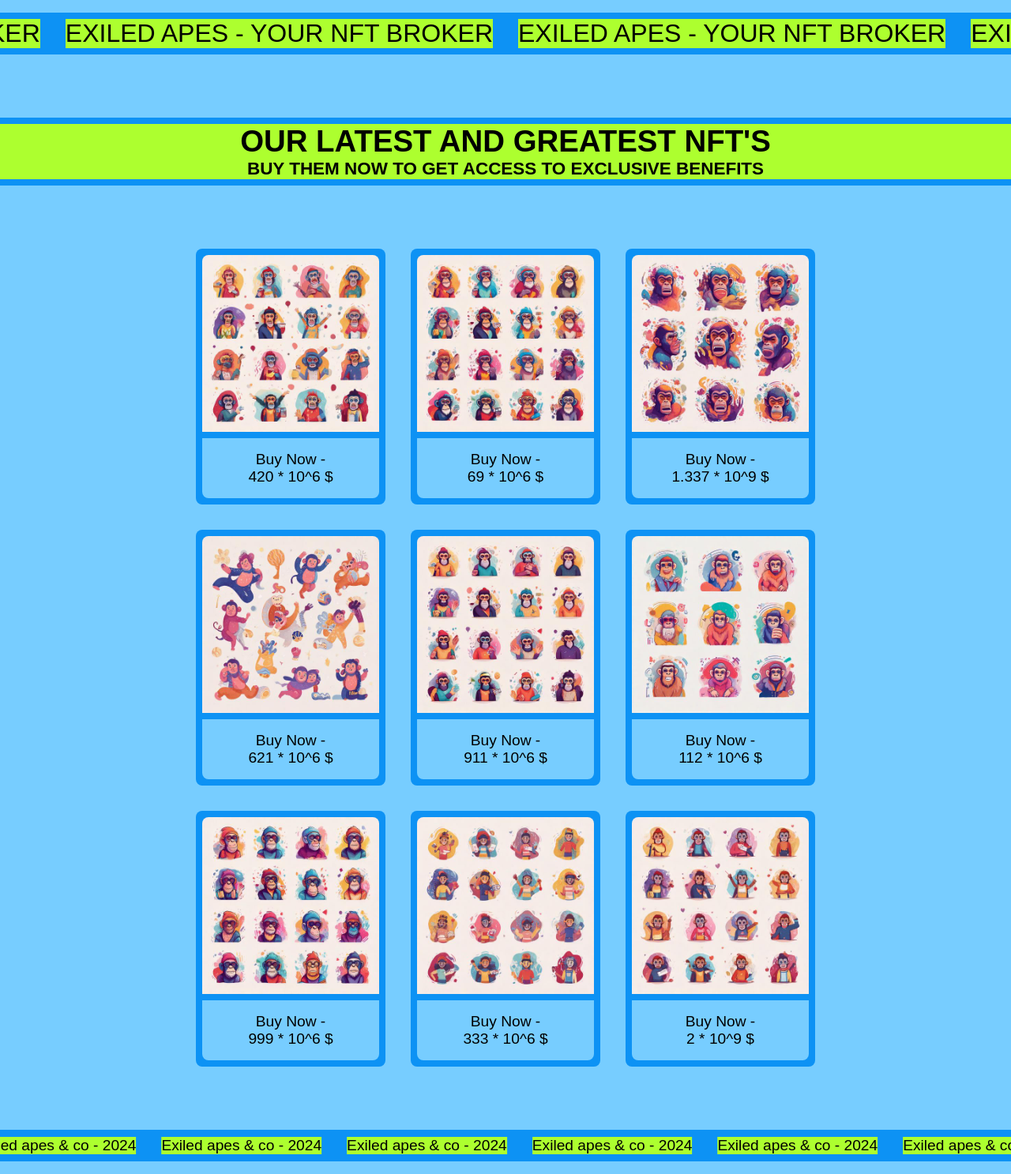
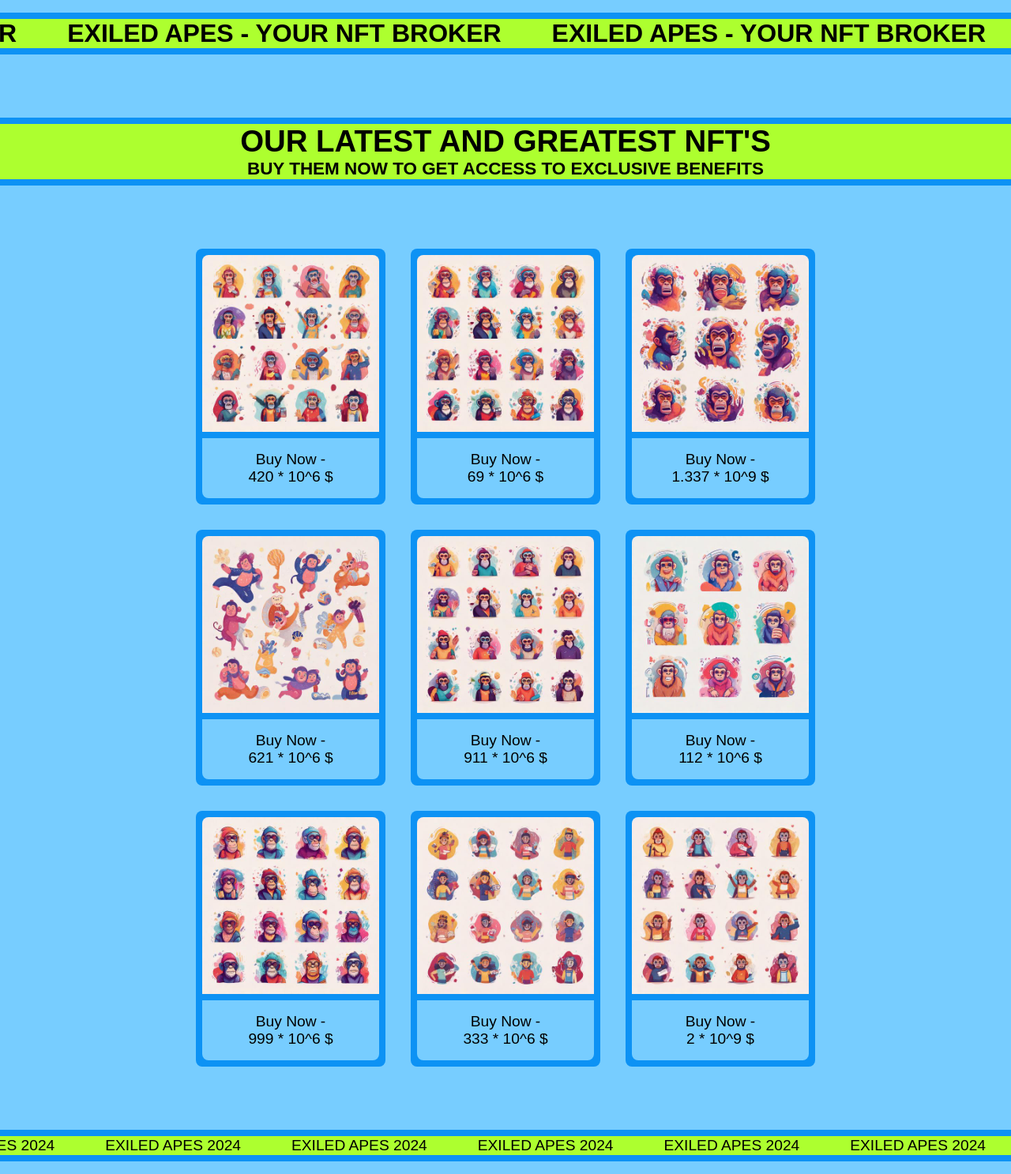
Before and after one commit to Mohamm-a/Webb1-projekt, a plain HTML site: page projekt/katalog-projekt/index.html in a window 1280 px wide. Shown: the whole page at 79% size. Drawn offline with Linux system fonts and the light colour scheme; a web font is replaced by a local one.

Commit message:
Portfolio - Updated footer & katalog-projekt

```diff
--- a/projekt/katalog-projekt/index.html
+++ b/projekt/katalog-projekt/index.html
@@ -10,46 +10,10 @@
 <body>
 
     <header>
-        <ul>
-            <li>
-                EXILED APES - YOUR NFT BROKER
-            </li>
-        </ul>
-        <ul aria-hidden="true">
-            <li>
-                EXILED APES - YOUR NFT BROKER
-            </li>
-        </ul>
-        <ul aria-hidden="true">
-            <li>
-                EXILED APES - YOUR NFT BROKER
-            </li>
-        </ul>
-        <ul aria-hidden="true">
-            <li>
-                EXILED APES - YOUR NFT BROKER
-            </li>
-        </ul>
-        <ul aria-hidden="true">
-            <li>
-                EXILED APES - YOUR NFT BROKER
-            </li>
-        </ul>
-        <ul aria-hidden="true">
-            <li>
-                EXILED APES - YOUR NFT BROKER
-            </li>
-        </ul>
-        <ul aria-hidden="true">
-            <li>
-                EXILED APES - YOUR NFT BROKER
-            </li>
-        </ul>
-        <ul aria-hidden="true">
-            <li>
-                EXILED APES - YOUR NFT BROKER
-            </li>
-        </ul>
+        <h1>EXILED APES - YOUR NFT BROKER</h1>
+        <h1>EXILED APES - YOUR NFT BROKER</h1>
+        <h1>EXILED APES - YOUR NFT BROKER</h1>
+        <h1>EXILED APES - YOUR NFT BROKER</h1>
     </header>
 
     <div class="banner">
@@ -113,52 +77,14 @@
     </main>
 
     <footer>
-        <ul>
-            <li>
-                2024 - Exiled apes & co
-            </li>
-        </ul>
-        <ul aria-hidden="true">
-            <li>
-                2024 - Exiled apes & co
-            </li>
-        </ul>
-        <ul aria-hidden="true">
-            <li>
-                2024 - Exiled apes & co
-            </li>
-        </ul>
-        <ul aria-hidden="true">
-            <li>
-                2024 - Exiled apes & co
-            </li>
-        </ul>
-        <ul aria-hidden="true">
-            <li>
-                2024 - Exiled apes & co
-            </li>
-        </ul>
-        <ul aria-hidden="true">
-            <li>
-                2024 - Exiled apes & co
-            </li>
-        </ul>
-        <ul aria-hidden="true">
-            <li>
-                2024 - Exiled apes & co
-            </li>
-        </ul>
-        <ul aria-hidden="true">
-            <li>
-                2024 - Exiled apes & co
-            </li>
-        </ul>
-        <ul aria-hidden="true">
-            <li>
-                2024 - Exiled apes & co
-            </li>
-        </ul>
-
+        <p>2024 EXILED APES</p>
+        <p>2024 EXILED APES</p>
+        <p>2024 EXILED APES</p>
+        <p>2024 EXILED APES</p>
+        <p>2024 EXILED APES</p>
+        <p>2024 EXILED APES</p>
+        <p>2024 EXILED APES</p>
+        <p>2024 EXILED APES</p>
     </footer>
 
 
--- a/projekt/katalog-projekt/styles.css
+++ b/projekt/katalog-projekt/styles.css
@@ -22,27 +22,25 @@ header {
     background-color: #0D92F4;
     overflow: hidden;
     display: flex;
-    justify-content: center;
-    gap: 2rem;
+    justify-content: flex-start;
     direction: rtl;
 }
 
-header ul {
-    flex-shrink: 0;
-    list-style: none;
-    display: flex;
-    align-items: center;
+header h1 {
+    white-space: nowrap;
+    padding: 0 2rem;
     animation: scroll 5s linear infinite;
     font-size: xx-large;
     margin: 0.5rem 0;
-}
-
-header ul li {
     background-color: greenyellow;
 }
 
 @keyframes scroll {
-    to {
+    0% {
+        transform: translateX(0);
+    }
+
+    100% {
         transform: translateX(100%);
     }
 }
@@ -145,32 +143,33 @@ main {
 }
 
 footer {
-    min-height: 5vh;
-    background-color: #0D92F4;
-    display: flex;
-    align-items: center;
-    justify-content: center;
-}
-
-footer {
+    position: sticky;
+    top: 1rem;
     min-height: 5vh;
     margin-bottom: 1rem;
     background-color: #0D92F4;
     overflow: hidden;
     display: flex;
-    justify-content: center;
-    gap: 2rem;
+    justify-content: flex-start;
     direction: rtl;
 }
 
-footer ul {
-    flex-shrink: 0;
-    list-style: none;
+footer p {
+    white-space: nowrap;
     display: flex;
     align-items: center;
-    animation: scroll 3s linear infinite;
+    padding: 0 2rem;
+    animation: scroll 5s linear infinite;
+    margin: 0.5rem 0;
+    background-color: greenyellow;
 }
 
-footer ul li {
-    background-color: greenyellow;
+@keyframes scroll {
+    0% {
+        transform: translateX(0);
+    }
+
+    100% {
+        transform: translateX(100%);
+    }
 }
```
Also changed, not shown: experiment/index.html (+4 -20 lines), index.html (+4 -20 lines), projekt/index.html (+4 -20 lines), styles.css (+11 -11 lines).
